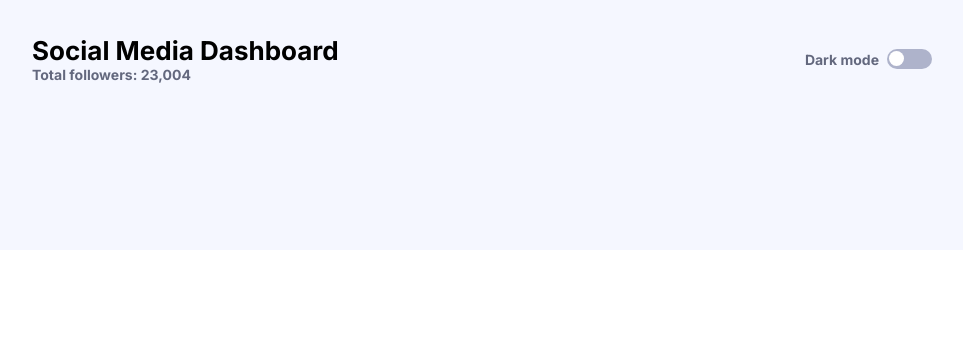
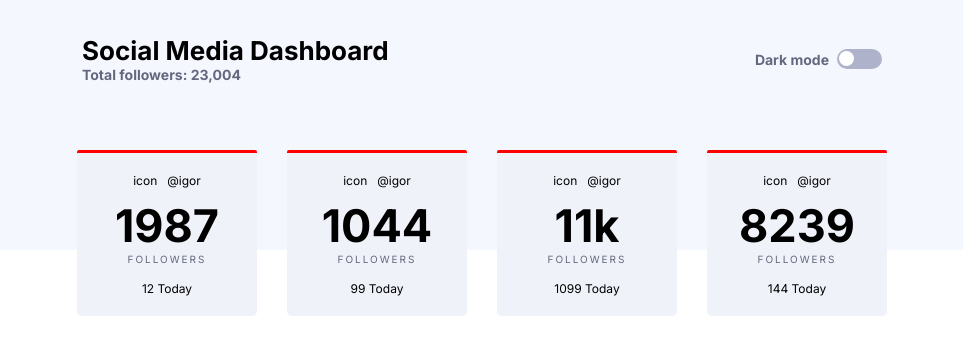
Before and after one commit to santoigor/social-media-dashboard, a React (Create React App) app: page / in a window 1280 px wide. Shown: the top 354 px of the page, without its empty margins (158-1121 px from the left). Built offline with nearby package versions, Linux system fonts and the light colour scheme.

Commit message:
lista de dados criada e primeira primeira seção da página iniciada

```diff
--- a/src/App.jsx
+++ b/src/App.jsx
@@ -1,13 +1,51 @@
+import Card from "./Components/Card";
 import Header from "./Components/Header";
 
 import { GlobalStyle } from "./GlobalStyle";
+import styled from 'styled-components'
+import { info } from "./Data";
+
+const Wrapper = styled.div`
+  position: relative;
+
+  display: flex;
+  justify-content: space-around;
+`;
+
+const FollowersList = styled.section`
+  position: absolute;
+  top: 150px;
+
+  display: flex;
+  gap: 30px;
+
+`;
 
 function App() {
   return (
     <>
       <GlobalStyle />
-      <Header />
-    </>
+      <Wrapper>
+
+        <Header />
+        <FollowersList>
+          {
+            info.data.map( ({
+              id,
+              media,
+              profile,
+              followersNumber,
+              statistics
+            }) =>  <Card
+            key={id}
+            media={media}
+            profile={profile}
+            followersNumber={followersNumber}
+            statistics={statistics} /> )
+          }
+        </FollowersList>
+      </Wrapper>
+      </>
   );
 }
 
--- /dev/null
+++ b/src/Components/Card.jsx
@@ -0,0 +1,76 @@
+import styled from 'styled-components';
+
+const Rectangle = styled.div`
+    width: 180px;
+    height: 3px;
+    background: red;
+    border-top-left-radius: 2px;
+    border-top-right-radius: 2px;
+`;
+
+const Card = styled.div`
+    border: 0;
+    border-radius: 5px;
+
+    background: hsl(227, 47%, 96%);
+    width: 180px;
+
+    .card-content {
+        padding: 20px;
+        display: flex;
+        align-items: center;
+        flex-direction: column;
+
+        .social-media {
+            display: flex;
+            gap: 10px;
+            font-size: 12px;
+        }
+    }
+`;
+
+const FollowersData = styled.div`
+    display: flex;
+    align-items: center;
+    flex-direction: column;
+    margin: 10px 0 16px 0;
+
+    .number {
+        font: 700 45px 'Inter', sans-serif;
+    }
+
+    .followers {
+        font-size: 10px;
+        letter-spacing: 2px;
+        color: hsl(228, 12%, 44%);
+    }
+`;
+
+const Statistic = styled.div`
+    font-size: 12px;
+`;
+
+export default ({
+    media,
+    profile,
+    followersNumber,
+    statistics
+}) => {
+
+ return(
+     <Card>
+         <Rectangle />
+         <div className="card-content">
+            <div className="social-media">
+                <p>icon</p>
+                <p>{profile}</p>
+            </div>
+            <FollowersData>
+                <p className="number">{followersNumber}</p>
+                <p className="followers">FOLLOWERS</p>
+            </FollowersData>
+            <Statistic>{statistics.number} Today</Statistic>
+         </div>
+     </Card>
+ );
+}
--- a/src/Components/Header.jsx
+++ b/src/Components/Header.jsx
@@ -12,7 +12,7 @@ const Header = styled.header`
 
     .header-content {
         width: 100%;
-        max-width: 900px;
+        max-width: 800px;
         display: flex;
         justify-content: space-between;
         margin-top: 35px;
--- /dev/null
+++ b/src/Data.js
@@ -0,0 +1,47 @@
+export const info = {
+    data: [
+        {
+            id: "1",
+            media: "facebook",
+            profile: "@igor",
+            followersNumber: "1987",
+            statistics: {
+                number: 12,
+                diference: "up"
+            }
+        },
+
+        {
+            id: "2",
+            media: "twitter",
+            profile: "@igor",
+            followersNumber:" 1044",
+            statistics: {
+                number: 99,
+                diference: "up"
+            }
+        },
+
+        {
+            id: "3",
+            media: "instagram",
+            profile: "@igor",
+            followersNumber:" 11k",
+            statistics: {
+                number: 1099,
+                diference: "down"
+            }
+        },
+
+        {
+            id: "4",
+            media: "youtube",
+            profile: "@igor",
+            followersNumber: "8239",
+            statistics: {
+                number: 144,
+                diference: "down"
+            }
+        },
+    ]
+}
```
